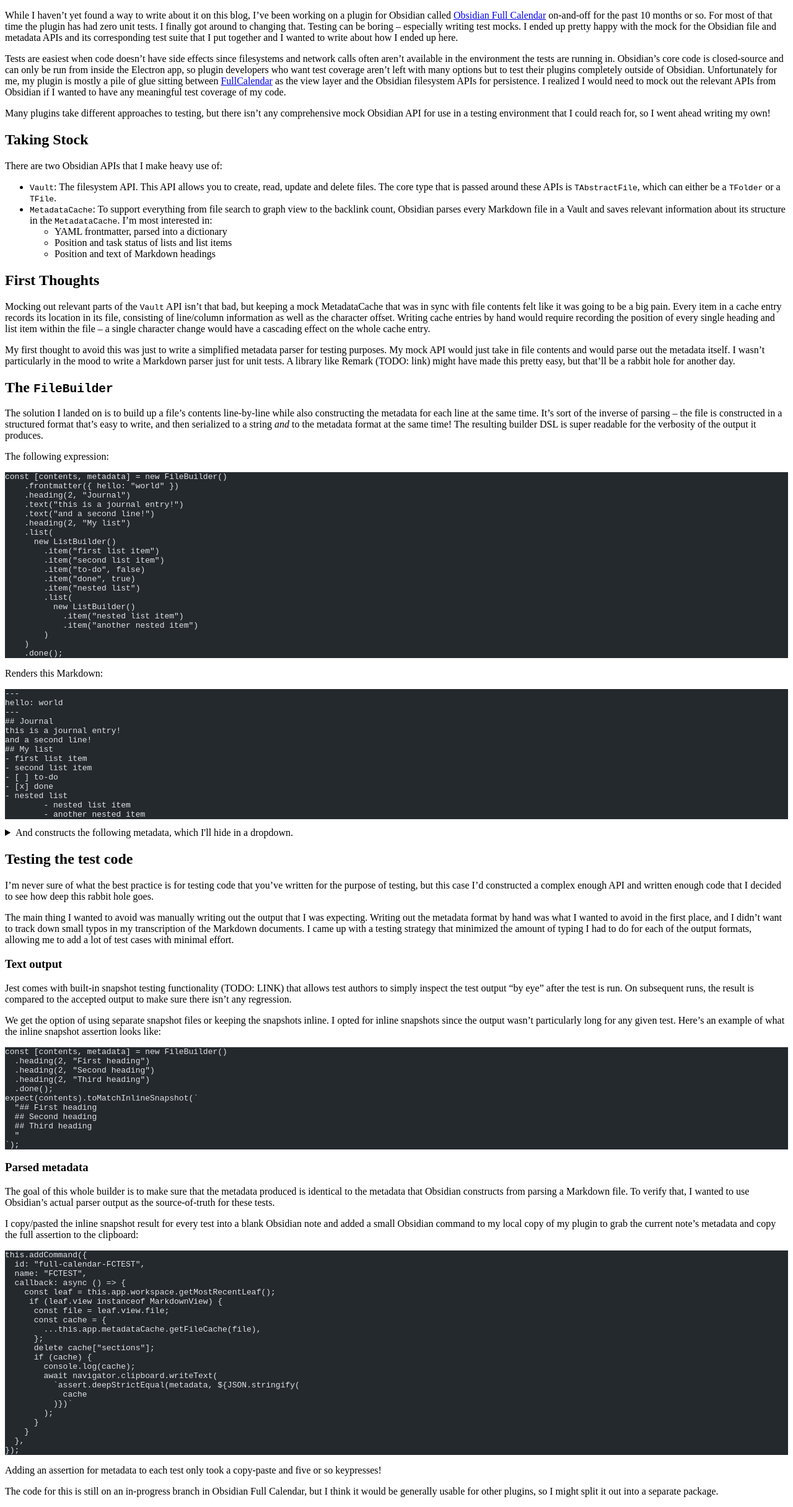
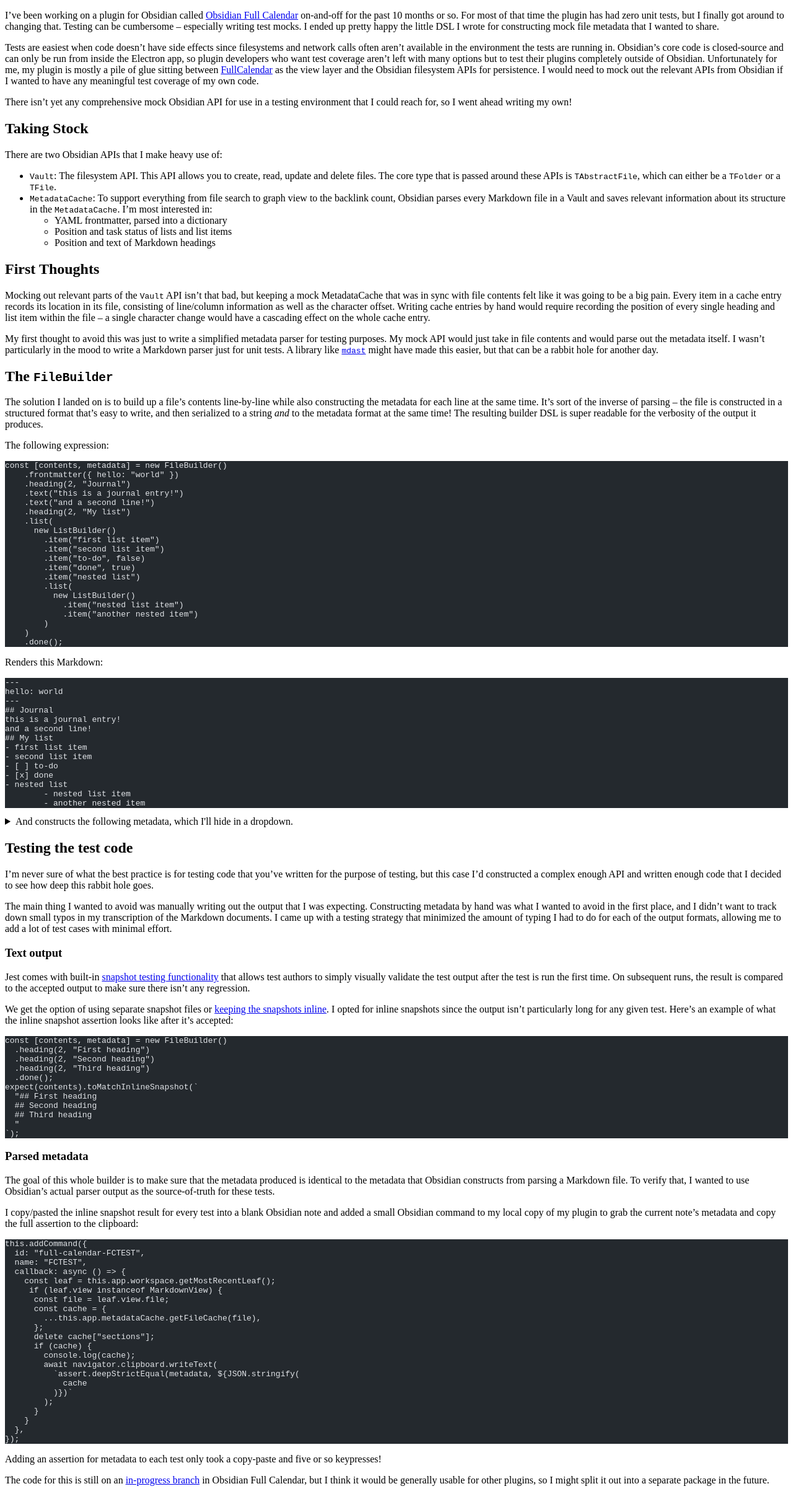
Before and after one commit to davish/davi.sh, an Astro site: page /blog/2022/12/obsidian-api-mock in a window 1280 px wide. Shown: the whole page at 62% size. Built offline with nearby package versions, Linux system fonts and the light colour scheme; Astro itself is replaced by a stand-in of ours; some packages are replaced by stand-ins of ours; code samples lack their colours.

Commit message:
another post

````diff
--- a/src/pages/blog/2022/12/obsidian-api-mock.md
+++ b/src/pages/blog/2022/12/obsidian-api-mock.md
@@ -1,16 +1,18 @@
 ---
-title: "Adventures with Mocking the Obsidian API"
-date: 2022-12-19
-draft: true
+title: "Adventures with Mocking Obsidian's Markdown Parser"
+date: 2022-12-20T12:00
+draft: false
 tags: ["obsidian", "typescript", "testing", "webdev", "obsidian-full-calendar", "airplane-articles"]
 description: "Who writes tests for their test code?"
 ---
 
-While I haven't yet found a way to write about it on this blog, I've been working on a plugin for Obsidian called [Obsidian Full Calendar](https://github.com/davish/obsidian-full-calendar) on-and-off for the past 10 months or so. For most of that time the plugin has had zero unit tests. I finally got around to changing that. Testing can be boring – especially writing test mocks. I ended up pretty happy with the mock for the Obsidian file and metadata APIs and its corresponding test suite that I put together and I wanted to write about how I ended up here.
+I've been working on a plugin for Obsidian called [Obsidian Full Calendar](https://github.com/davish/obsidian-full-calendar) on-and-off for the past 10 months or so. For most of that time the plugin has had zero unit tests, but I finally got around to changing that. Testing can be cumbersome – especially writing test mocks. I ended up pretty happy the little DSL I wrote for constructing mock file metadata that I wanted to share.
 
-Tests are easiest when code doesn't have side effects since filesystems and network calls often aren't available in the environment the tests are running in. Obsidian's core code is closed-source and can only be run from inside the Electron app, so plugin developers who want test coverage aren't left with many options but to test their plugins completely outside of Obsidian. Unfortunately for me, my plugin is mostly a pile of glue sitting between [FullCalendar](https://fullcalendar.io) as the view layer and the Obsidian filesystem APIs for persistence. I realized I would need to mock out the relevant APIs from Obsidian if I wanted to have any meaningful test coverage of my code.
+Tests are easiest when code doesn't have side effects since filesystems and network calls often aren't available in the environment the tests are running in. Obsidian's core code is closed-source and can only be run from inside the Electron app, so plugin developers who want test coverage aren't left with many options but to test their plugins completely outside of Obsidian. Unfortunately for me, my plugin is mostly a pile of glue sitting between [FullCalendar](https://fullcalendar.io) as the view layer and the Obsidian filesystem APIs for persistence. I would need to mock out the relevant APIs from Obsidian if I wanted to have any meaningful test coverage of my own code.
 
-Many plugins take different approaches to testing, but there isn't any comprehensive mock Obsidian API for use in a testing environment that I could reach for, so I went ahead writing my own!
+There isn't yet any comprehensive mock Obsidian API for use in a testing environment that I could reach for, so I went ahead writing my own!
+
+<!--more-->
 
 ## Taking Stock
 
@@ -21,12 +23,11 @@
 	- Position and task status of lists and list items
 	- Position and text of Markdown headings
 
-
 ## First Thoughts
 
 Mocking out relevant parts of the `Vault` API isn't that bad, but keeping a mock MetadataCache that was in sync with file contents felt like it was going to be a big pain. Every item in a cache entry records its location in its file, consisting of line/column information as well as the character offset. Writing cache entries by hand would require recording the position of every single heading and list item within the file – a single character change would have a cascading effect on the whole cache entry.
 
-My first thought to avoid this was just to write a simplified metadata parser for testing purposes. My mock API would just take in file contents and would parse out the metadata itself. I wasn't particularly in the mood to write a Markdown parser just for unit tests. A library like Remark (TODO: link) might have made this pretty easy, but that'll be a rabbit hole for another day.
+My first thought to avoid this was just to write a simplified metadata parser for testing purposes. My mock API would just take in file contents and would parse out the metadata itself. I wasn't particularly in the mood to write a Markdown parser just for unit tests. A library like [`mdast`](https://github.com/syntax-tree/mdast) might have made this easier, but that can be a rabbit hole for another day.
 
 ## The `FileBuilder`
 
@@ -165,12 +166,12 @@
 ## Testing the test code
 I'm never sure of what the best practice is for testing code that you've written for the purpose of testing, but this case I'd constructed a complex enough API and written enough code that I decided to see how deep this rabbit hole goes.
 
-The main thing I wanted to avoid was manually writing out the output that I was expecting. Writing out the metadata format by hand was what I wanted to avoid in the first place, and I didn't want to track down small typos in my transcription of the Markdown documents.  I came up with a testing strategy that minimized the amount of typing I had to do for each of the output formats, allowing me to add a lot of test cases with minimal effort.
+The main thing I wanted to avoid was manually writing out the output that I was expecting. Constructing metadata by hand was what I wanted to avoid in the first place, and I didn't want to track down small typos in my transcription of the Markdown documents.  I came up with a testing strategy that minimized the amount of typing I had to do for each of the output formats, allowing me to add a lot of test cases with minimal effort.
 
 ### Text output
-Jest comes with built-in snapshot testing functionality (TODO: LINK) that allows test authors to simply inspect the test output "by eye" after the test is run. On subsequent runs, the result is compared to the accepted output to make sure there isn't any regression.
+Jest comes with built-in [snapshot testing functionality](https://jestjs.io/docs/snapshot-testing) that allows test authors to simply visually validate the test output after the test is run the first time. On subsequent runs, the result is compared to the accepted output to make sure there isn't any regression.
 
-We get the option of using separate snapshot files or keeping the snapshots inline. I opted for inline snapshots since the output wasn't particularly long for any given test. Here's an example of what the inline snapshot assertion looks like:
+We get the option of using separate snapshot files or [keeping the snapshots inline](https://jestjs.io/docs/snapshot-testing#inline-snapshots). I opted for inline snapshots since the output isn't particularly long for any given test. Here's an example of what the inline snapshot assertion looks like after it's accepted:
 
 ```ts
 const [contents, metadata] = new FileBuilder()
@@ -218,4 +219,4 @@
 
 Adding an assertion for metadata to each test only took a copy-paste and five or so keypresses!
 
-The code for this is still on an in-progress branch in Obsidian Full Calendar, but I think it would be generally usable for other plugins, so I might split it out into a separate package.
+The code for this is still on an [in-progress branch](https://github.com/davish/obsidian-full-calendar/tree/feature/cache/src/test_helpers) in Obsidian Full Calendar, but I think it would be generally usable for other plugins, so I might split it out into a separate package in the future.
````
